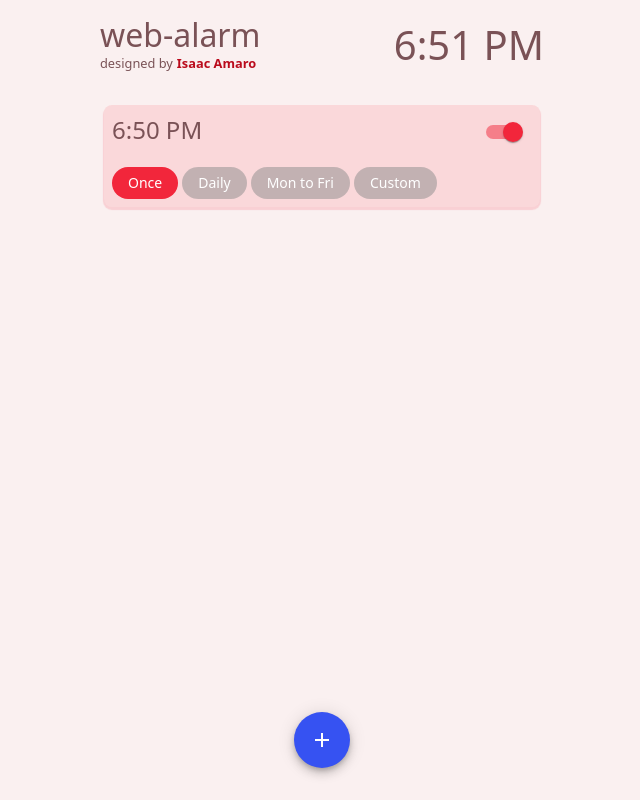
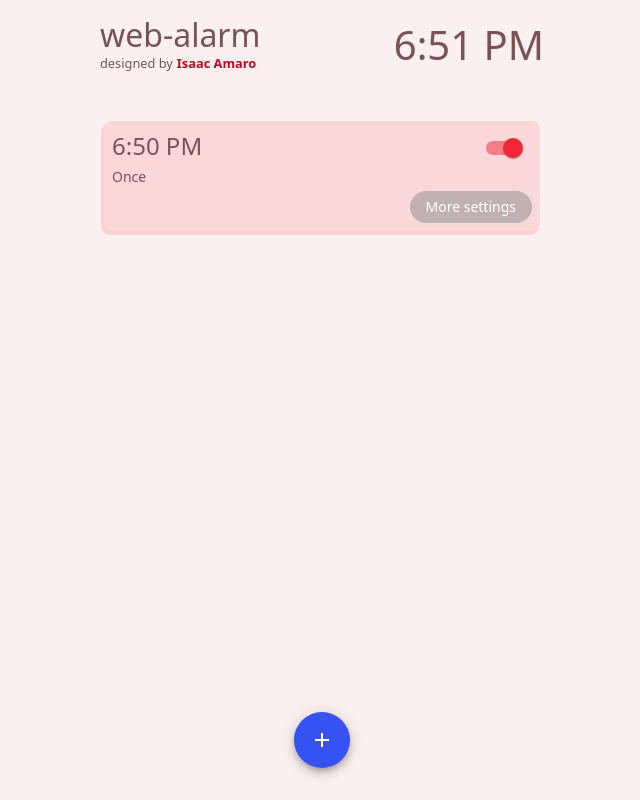
Before and after one commit to isaacamaro03/web-alarm, a React (Create React App) app: page / in a window 1280 px wide. Both pictures are taken after a click on the button 640 px from the left and 740 px from the top of the page. Shown: the whole page, without its empty margins (318-958 px from the left). Built offline with nearby package versions, Linux system fonts and the light colour scheme.

Commit message:
Added repetition data.
Added minor adjustments on the alarm list container.

```diff
--- a/src/components/Root/Main/AlarmList/AlarmItem/AlarmItem.js
+++ b/src/components/Root/Main/AlarmList/AlarmItem/AlarmItem.js
@@ -1,5 +1,6 @@
 import { Switch, alpha, makeStyles } from "@material-ui/core";
 import { CustomChip } from "@web-alarm-components/shared/CustomChip";
+import { getText } from "src/utils/models/repetitionModel";
 
 import { formatAlarmTime } from "./utils";
 
@@ -8,7 +9,7 @@ const useStyles = makeStyles((theme) => ({
     padding: ".5rem",
     borderRadius: "8px",
     background: alpha(theme.palette.primary.light, 0.15),
-    boxShadow: `0 2px 1px 1px ${alpha(theme.palette.primary.light, 0.2)}`,
+    boxShadow: `-2px 3px 1px 1px ${alpha(theme.palette.primary.light, 0.2)}`,
   },
   cardTop: {
     display: "flex",
@@ -19,10 +20,16 @@ const useStyles = makeStyles((theme) => ({
       fontWeight: "500",
     },
   },
-  repetitionButtons: {
+  cardBottom: {
     display: "flex",
-    gap: "4px",
-    marginTop: "16px",
+    justifyContent: "space-between",
+
+    "& > span": {
+      fontWeight: 500,
+    },
+  },
+  moreSettingsButton: {
+    marginTop: "1.5rem",
   },
 }));
 
@@ -37,11 +44,11 @@ const AlarmItem = ({ alarmData }) => {
         </time>
         <Switch color="primary" checked={alarmData.isActive} />
       </div>
-      <div className={classes.repetitionButtons}>
-        <CustomChip selected>Once</CustomChip>
-        <CustomChip>Daily</CustomChip>
-        <CustomChip>Mon to Fri</CustomChip>
-        <CustomChip>Custom</CustomChip>
+      <div className={classes.cardBottom}>
+        <span>{getText(alarmData.repetition)}</span>
+        <CustomChip className={classes.moreSettingsButton}>
+          More settings
+        </CustomChip>
       </div>
     </div>
   );
--- a/src/components/Root/Main/AlarmList/AlarmList.js
+++ b/src/components/Root/Main/AlarmList/AlarmList.js
@@ -7,7 +7,7 @@ const useStyles = makeStyles({
     display: "flex",
     flexFlow: "column",
     flex: 1,
-    marginBottom: "1rem",
+    marginBottom: "3rem",
     overflow: "auto",
 
     "& > img": {
--- a/src/components/Root/Main/Main.js
+++ b/src/components/Root/Main/Main.js
@@ -1,6 +1,7 @@
 import { makeStyles } from "@material-ui/core";
 import { AlarmsContext } from "@web-alarm-components/AlarmsContext";
 import { useContext } from "react";
+import RepetitionModel from "src/utils/models/repetitionModel";
 
 import { AddNewAlarmButton } from "./AddNewAlarmButton";
 import { AlarmList } from "./AlarmList";
@@ -18,7 +19,10 @@ const Main = () => {
   const [alarms, setAlarms] = useContext(AlarmsContext);
 
   const onAddAlarmClick = () => {
-    setAlarms((prev) => [...prev, { time: new Date(), isActive: true }]);
+    setAlarms((prev) => [
+      ...prev,
+      { time: new Date(), isActive: true, repetition: RepetitionModel.once },
+    ]);
   };
 
   return (
--- a/src/components/Root/Root.js
+++ b/src/components/Root/Root.js
@@ -8,7 +8,7 @@ const useStyles = makeStyles({
   app: {
     display: "grid",
     gridTemplateRows: "auto minmax(0px, 1fr)",
-    gap: "2rem",
+    gap: "3rem",
     height: "100%",
     width: "444px",
     margin: "0 auto",
--- /dev/null
+++ b/src/utils/models/repetitionModel.js
@@ -0,0 +1,34 @@
+export default class RepetitionModel {
+  static once = "once";
+  static daily = "daily";
+  static monToFri = "monToFri";
+  static custom = {
+    monday: "monday",
+    tuesday: "tuesday",
+    wednesday: "wednesday",
+    thursday: "thursday",
+    friday: "friday",
+    saturday: "saturday",
+    sunday: "sunday",
+  };
+}
+
+const repetitionTexts = {
+  [RepetitionModel.once]: "Once",
+  [RepetitionModel.daily]: "Daily",
+  [RepetitionModel.monToFri]: "Mon to Fri",
+  [RepetitionModel.custom]: "Custom",
+  [RepetitionModel.monday]: "Monday",
+  [RepetitionModel.tuesday]: "Tuesday",
+  [RepetitionModel.wednesday]: "Wednesday",
+  [RepetitionModel.thursday]: "Thursday",
+  [RepetitionModel.friday]: "Friday",
+  [RepetitionModel.saturday]: "Saturday",
+  [RepetitionModel.sunday]: "Sunday",
+};
+
+function getText(repetition) {
+  return repetitionTexts[repetition];
+}
+
+export { repetitionTexts, getText };
```
